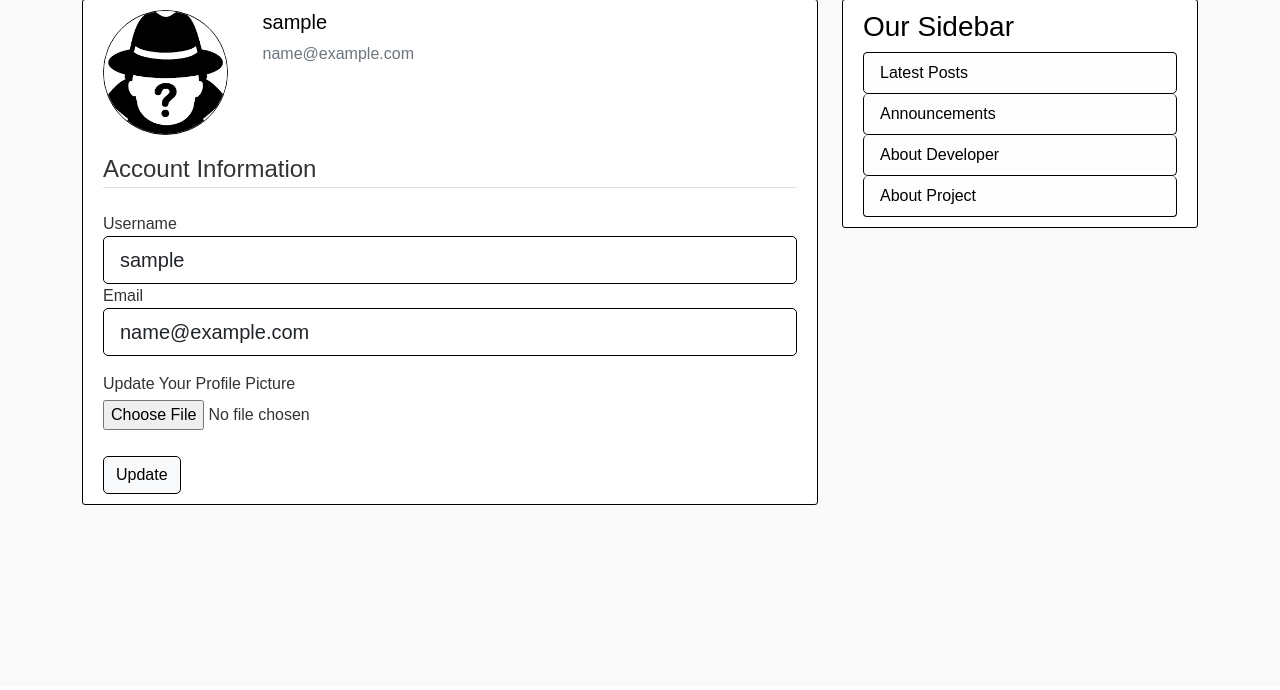
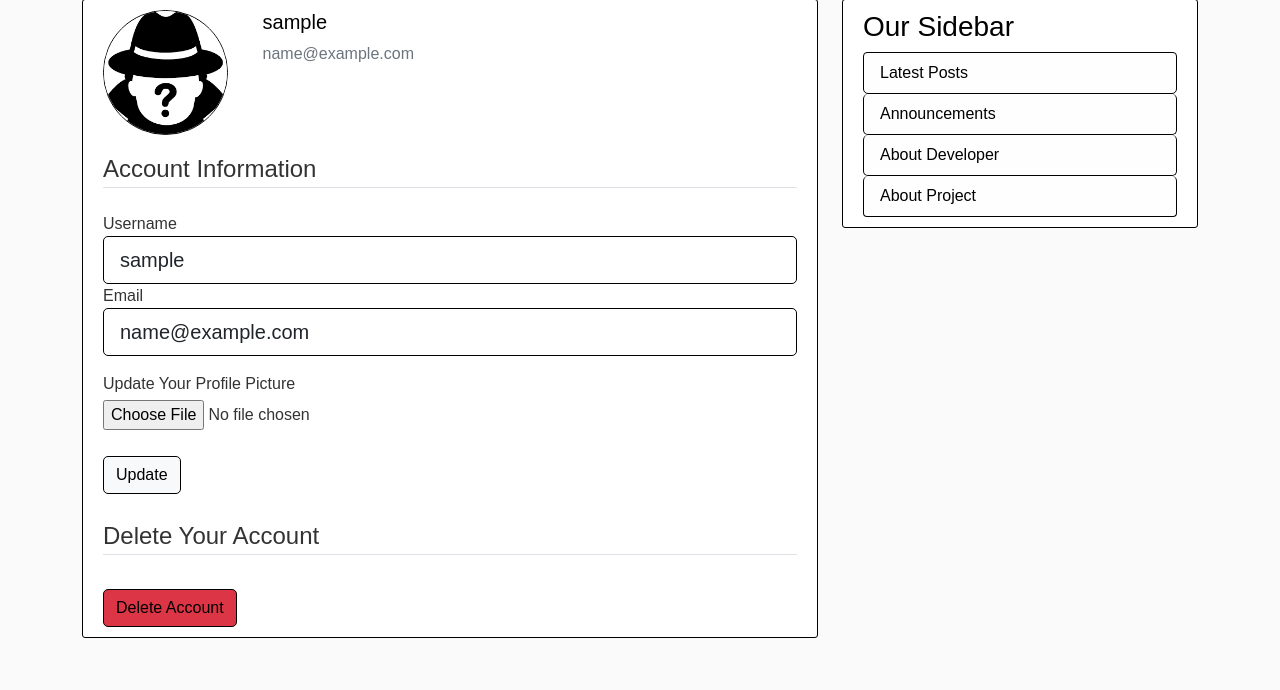
Before and after one commit to Lailaebrahim/ALX-SWE-Portfolio-Project, a Flask app: page /account in a window 1280 px wide. Shown: the part 113-803 px from the top of the page. Before the commit the page ends 618 px from the top, so only its background shows below. Run offline with Flask 3, Linux system fonts and the light colour scheme; the visitor is signed in with stand-in values (Sample User, id 1); parts of the project's set-up code (start-up, migrations or seed data) failed here and were passed over; some libraries are stand-ins or nearby versions.

Commit message:
Add Feature to allow user delete it's account, change db design to cascade deleting all the user posts and delete profile pic associated with user

```diff
--- a/PersonalBlogWebApp/main/routes.py
+++ b/PersonalBlogWebApp/main/routes.py
@@ -1,7 +1,7 @@
 from flask import render_template, request, Blueprint
 from PersonalBlogWebApp.main.forms import SearchForm
 from PersonalBlogWebApp.models import Post
-
+from flask_login import current_user
 
 main = Blueprint('main', __name__)
 
@@ -52,4 +52,4 @@ def dev():
 
 @main.route("/Landing-Page")
 def About_project():
-    return  render_template('landing_page.html', title="About App")
+    return  render_template('landing_page.html', title="About App", current_user=current_user)
--- a/PersonalBlogWebApp/models.py
+++ b/PersonalBlogWebApp/models.py
@@ -4,23 +4,21 @@ from datetime import datetime
 from flask_login import UserMixin
 from itsdangerous.serializer import Serializer
 from os import urandom
+
 salt = urandom(16)
-
 
 @login_manager.user_loader
 def load_user(user_id):
     return User.query.get(int(user_id))
 
-
 class User(db.Model, UserMixin):
     id = db.Column(db.Integer, primary_key=True)
     username = db.Column(db.String(20), unique=True, nullable=False)
     email = db.Column(db.String(120), unique=True, nullable=False)
-    image_file = db.Column(db.String(20), nullable=False,
-                           default='default.jpg')
+    image_file = db.Column(db.String(20), nullable=False, default='default.jpg')
     password = db.Column(db.String(60), nullable=False)
-    # Upper case 'P' as we are refrencing the the post class itself
-    post = db.relationship('Post', backref='author', lazy=True)
+    # Modified this line to include cascade
+    posts = db.relationship('Post', backref='author', lazy=True, cascade='all, delete-orphan')
 
     def get_reset_token(self, expiretime=900):
         s = Serializer(current_app.config['SECRET_KEY'], expiretime)
@@ -41,16 +39,13 @@ class User(db.Model, UserMixin):
     def __repr__(self):
         return f"User('{self.username}', '{self.email}', '{self.image_file}')"
 
-
 class Post(db.Model):
     id = db.Column(db.Integer, primary_key=True)
     title = db.Column(db.String(100), nullable=False)
-    date_posted = db.Column(db.DateTime, default=datetime.utcnow())
-    date_scheduled = db.Column(db.DateTime, nullable=True,
-                               default = None)
+    date_posted = db.Column(db.DateTime, default=datetime.utcnow)
+    date_scheduled = db.Column(db.DateTime, nullable=True, default=None)
     content = db.Column(db.Text, nullable=False)
-    # lower case 'u' as we are referencing the actual user table in the db
-    user_id = db.Column(db.Integer, db.ForeignKey('user.id'))
+    user_id = db.Column(db.Integer, db.ForeignKey('user.id'), nullable=False)
 
     def __repr__(self):
-        return f"User('{self.title}', '{self.date_posted}', '{self.content}')"
+        return f"Post('{self.title}', '{self.date_posted}')"
--- a/PersonalBlogWebApp/templates/account.html
+++ b/PersonalBlogWebApp/templates/account.html
@@ -1,7 +1,5 @@
 {% extends "layout.html" %}
-
 {% block content %}
-
 <div class="content-section">
   <div class="row">
     <div class="col-md-8 ml-auto">
@@ -18,13 +16,11 @@
       </div>
     </div>
   </div>
-
   <form method="POST" action="" enctype='multipart/form-data'>
     {{ form.hidden_tag() }}
     <fieldset class="form-group">
       <legend class="border-bottom mb-4">Account Information</legend>
-
-      <div class="form-group ">
+      <div class="form-group">
         {{ form.username.label(class="form-control-label") }}
         {% if form.username.errors %}
           {{ form.username(class="form-control form-control-lg is-invalid") }}
@@ -33,10 +29,10 @@
               <span>{{ error }}</span>
             {% endfor %}
           </div>
-       {% else %} {{ form.username(class="form-control form-control-lg my-border") }}
-        {%endif %}
+        {% else %}
+          {{ form.username(class="form-control form-control-lg my-border") }}
+        {% endif %}
       </div>
-
       <div class="form-group">
         {{ form.email.label(class="form-control-label") }}
         {% if form.email.errors %}
@@ -46,28 +42,52 @@
               <span>{{ error }}</span>
             {% endfor %}
           </div>
-        {% else %} {{ form.email(class="form-control form-control-lg my-border") }}
-        {%endif %}
+        {% else %}
+          {{ form.email(class="form-control form-control-lg my-border") }}
+        {% endif %}
       </div>
-
       <div class="form-group mt-3">
-        {{form.profile_pic.label()}}
+        {{ form.profile_pic.label() }}
         <div class="input-group mt-1 mb-3">
-          {{form.profile_pic(class="form-control-file")}}
+          {{ form.profile_pic(class="form-control-file") }}
         </div>
-          {%if form.profile_pic.errors%}
-          {%for error in  form.profile_pic.errors%}
+        {% if form.profile_pic.errors %}
+          {% for error in form.profile_pic.errors %}
             <span class="text-danger">{{ error }}</span><br>
           {% endfor %}
-          {%endif%}
+        {% endif %}
       </div>
-
     </fieldset>
     <div class="form-group">
-      {{ form.submit(class="btn btn-outline-info  btn-margin my-border btn-text btn-light") }}
+      {{ form.submit(class="btn btn-outline-info btn-margin my-border btn-text btn-light") }}
+    </div><br>
+  </form>
+  <legend class="border-bottom mb-4">Delete Your Account</legend>
+  <button type="button" class="btn btn-outline-info btn-margin my-border btn-text btn-danger" data-toggle="modal" data-target="#deleteModal">
+    Delete Account
+  </button>
+  <!-- Modal to create a pop up when the user presses the delete button to ensure account deletion is intentional -->
+  <div class="modal fade" id="deleteModal" tabindex="-1" role="dialog" aria-labelledby="deleteModalLabel" aria-hidden="true">
+    <div class="modal-dialog" role="document">
+      <div class="modal-content">
+        <div class="modal-header">
+          <h6 class="modal-title" id="deleteModalLabel">Are You Sure You Want to Delete Your Account?</h6>
+          <button type="button" class="close" data-dismiss="modal" aria-label="Close">
+            <span aria-hidden="true">&times;</span>
+          </button>
         </div>
-
+        <div class="modal-body">
+          <p>This action cannot be undone. All your data will be permanently deleted.</p>
+        </div>
+        <div class="modal-footer">
+          <button type="button" class="btn my-border btn-text" data-dismiss="modal">Close</button>
+          <form action="{{ url_for('users.delete_account', user_id=current_user.id) }}" method="POST">
+            {{ form.hidden_tag() }}
+            <input class="btn my-border btn-text btn-danger" type="submit" value="Delete">
           </form>
-
+        </div>
+      </div>
+    </div>
+  </div>
 </div>
 {% endblock content %}
--- a/PersonalBlogWebApp/templates/landing_page.html
+++ b/PersonalBlogWebApp/templates/landing_page.html
@@ -121,7 +121,11 @@
         <section id="cta">
             <h2>Ready to Start?</h2>
             <p>Join thousands of bloggers today!</p>
+	    {% if current_user.is_authenticated %}
+		<button id="register-button" data-url="{{url_for('users.account')}}">Register for Free</button>
+	    {% else %}
             <button id="register-button" data-url="{{url_for('users.register')}}">Register for Free</button>
+	    {% endif %}
         </section>
     </main>
 
--- a/PersonalBlogWebApp/users/routes.py
+++ b/PersonalBlogWebApp/users/routes.py
@@ -1,9 +1,9 @@
 from PersonalBlogWebApp import db, bcrypt
-from flask import render_template, url_for, flash, redirect, request, Blueprint
+from flask import render_template, url_for, flash, redirect, request, Blueprint, abort
 from flask_login import login_user, current_user, logout_user, login_required
 from PersonalBlogWebApp.models import User, Post
 from PersonalBlogWebApp.users.forms import RegistrationForm, LoginForm, UpdateAccountForm, ResetPasswordRequest, ResetPassword
-from PersonalBlogWebApp.users.utils import savr_pic, send_reset_email
+from PersonalBlogWebApp.users.utils import savr_pic, send_reset_email, delete_pic
 
 users = Blueprint('users', __name__)
 
@@ -123,3 +123,17 @@ def reset_password(token):
         flash('Your password has been updated! You are now able to log in', 'success')
         return redirect(url_for('users.login'))
     return render_template('reset_password.html', title='Reset Password', form=form)
+
+
+@users.route("/user/<int:user_id>/delete", methods=['GET', 'POST'])
+@login_required
+def delete_account(user_id):
+    user = User.query.get_or_404(user_id)
+    if user.id != current_user.id:
+        abort(403)
+    logout_user()
+    delete_pic(user)
+    db.session.delete(user)
+    db.session.commit()
+    flash('Your account has been deleted successfully!', 'success')
+    return redirect(url_for('main.home'))
--- a/PersonalBlogWebApp/users/utils.py
+++ b/PersonalBlogWebApp/users/utils.py
@@ -29,6 +29,12 @@ def savr_pic(form_profile_pic):
                                .root_path, 'static/profile_pics', current_user.image_file))
     return pic_name
 
+def delete_pic(user):
+    # deleting the old image from the static folder
+    if user.image_file != None and user.image_file != 'default.jpg':
+        # deleting the old image from the static folder
+        os.remove(os.path.join(current_app
+                               .root_path, 'static/profile_pics', user.image_file))
 
 def send_reset_email(user):
     token = user.get_reset_token()
```
Also changed, not shown: PersonalBlogWebApp/static/profile_pics/0344c21b05d59583.jpg (deleted), PersonalBlogWebApp/static/profile_pics/29b5e130b9699bab.jpg (deleted), PersonalBlogWebApp/static/profile_pics/b3348053d053e2ce.png (added), PersonalBlogWebApp/static/profile_pics/ce71ee0ecb92cd12.jpg (renamed from PersonalBlogWebApp/static/profile_pics/ec6dcca70c8a6b08.jpg). Lines whose indentation alone changed are shown as unchanged.
